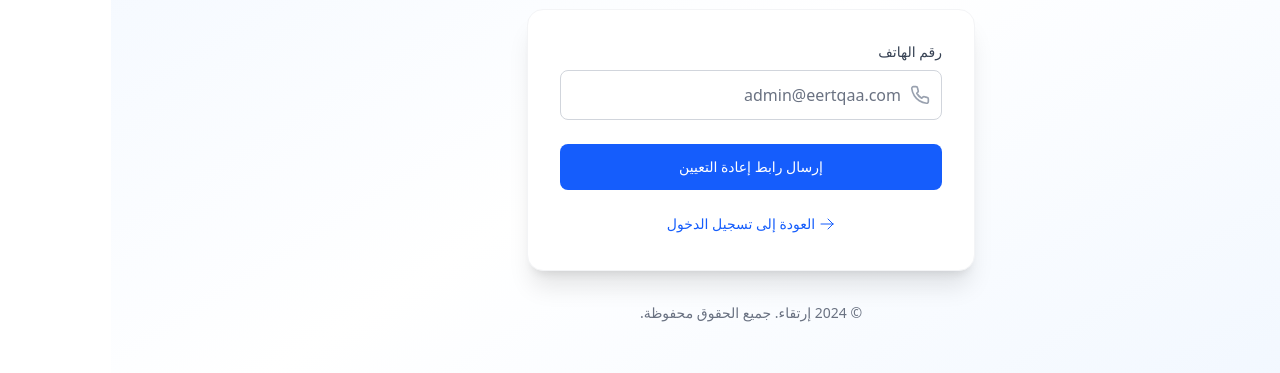
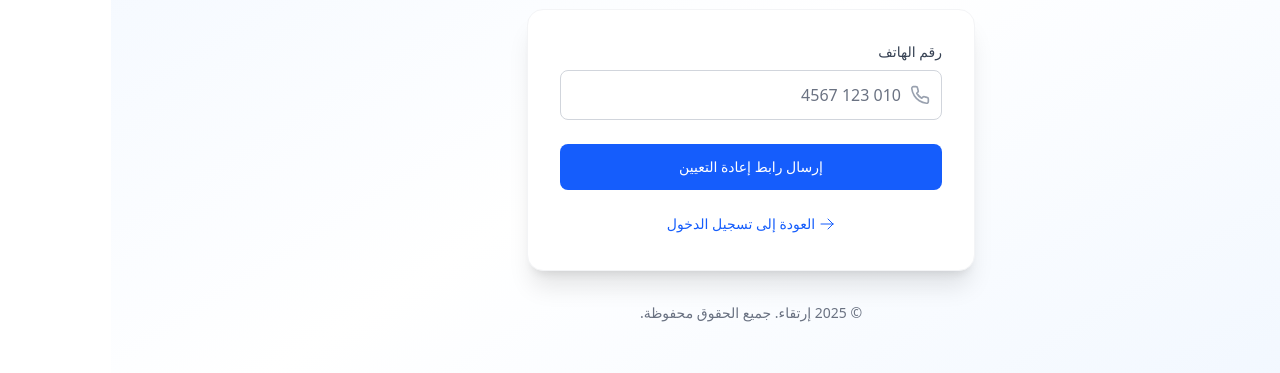
Before and after one commit to neutroon/eertqaa-admin-next, a Next.js app: page /forgot-password in a window 1280 px wide. Shown: the part 328-701 px from the top of the page. Built offline with nearby package versions, Linux system fonts and the light colour scheme; no server answers.

Commit message:
update reset pass page

```diff
--- a/src/app/forgot-password/page.tsx
+++ b/src/app/forgot-password/page.tsx
@@ -115,7 +115,7 @@ export default function ForgotPasswordPage() {
                   value={phone}
                   onChange={(e) => setPhone(e.target.value)}
                   className="appearance-none relative block w-full pr-10 pl-3 py-3 border border-gray-300 placeholder-gray-500 text-gray-900 rounded-lg focus:outline-none focus:ring-2 focus:ring-blue-500 focus:border-transparent transition-all duration-200"
-                  placeholder="admin@eertqaa.com"
+                  placeholder="010 123 4567"
                 />
               </div>
             </div>
@@ -172,7 +172,7 @@ export default function ForgotPasswordPage() {
 
         {/* Footer */}
         <div className="text-center text-sm text-gray-500">
-          <p>© 2024 إرتقاء. جميع الحقوق محفوظة.</p>
+          <p>© 2025 إرتقاء. جميع الحقوق محفوظة.</p>
         </div>
       </div>
     </div>
```
